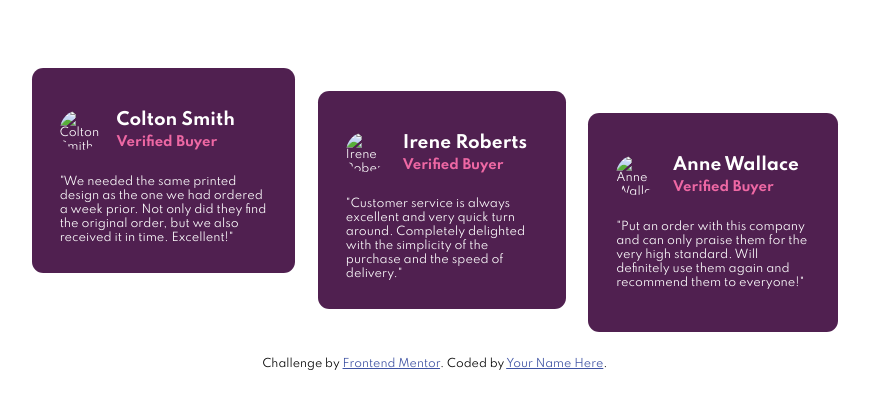
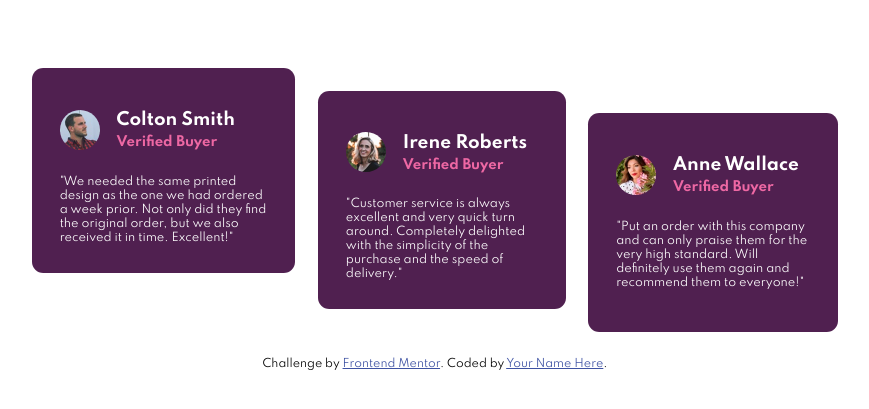
Before and after one commit to cjdemille/front-end-mentor-social-proof, a plain HTML site: page index.html in a window 1280 px wide. Shown: the part 377-786 px from the top of the page, without its empty margins (149-1018 px from the left). Drawn offline with Linux system fonts and the light colour scheme; the site is published under a folder, as on GitHub Pages, so addresses that start at the root find nothing.

Commit message:
Add files via upload

```diff
--- a/index.html
+++ b/index.html
@@ -70,7 +70,7 @@
       <section class="reviews">
         <div class="review review-one">
           <div class="review-header">
-            <img class="headshot" src="/images/image-colton.jpg" alt="Colton Smith headshot">
+            <img class="headshot" src="images/image-colton.jpg" alt="Colton Smith headshot">
             <div class="identifier">
               <h2 class="name">Colton Smith</h2>
               <h3 class="verified">Verified Buyer</h3>
@@ -84,7 +84,7 @@
         </div>
         <div class="review review-two">
           <div class="review-header">
-            <img class="headshot" src="/images/image-irene.jpg" alt="Irene Roberts headshot">
+            <img class="headshot" src="images/image-irene.jpg" alt="Irene Roberts headshot">
             <div class="identifier">
               <h2 class="name">Irene Roberts</h2>
           <h3 class="verified">Verified Buyer</h3>
@@ -97,7 +97,7 @@
         </div>
         <div class="review review-three">
           <div class="review-header">
-            <img class="headshot" src="/images/image-anne.jpg" alt="Anne Wallace">
+            <img class="headshot" src="images/image-anne.jpg" alt="Anne Wallace">
             <div class="identifier">
               <h2 class="name">Anne Wallace</h2>
               <h3 class="verified">Verified Buyer</h3>
```
